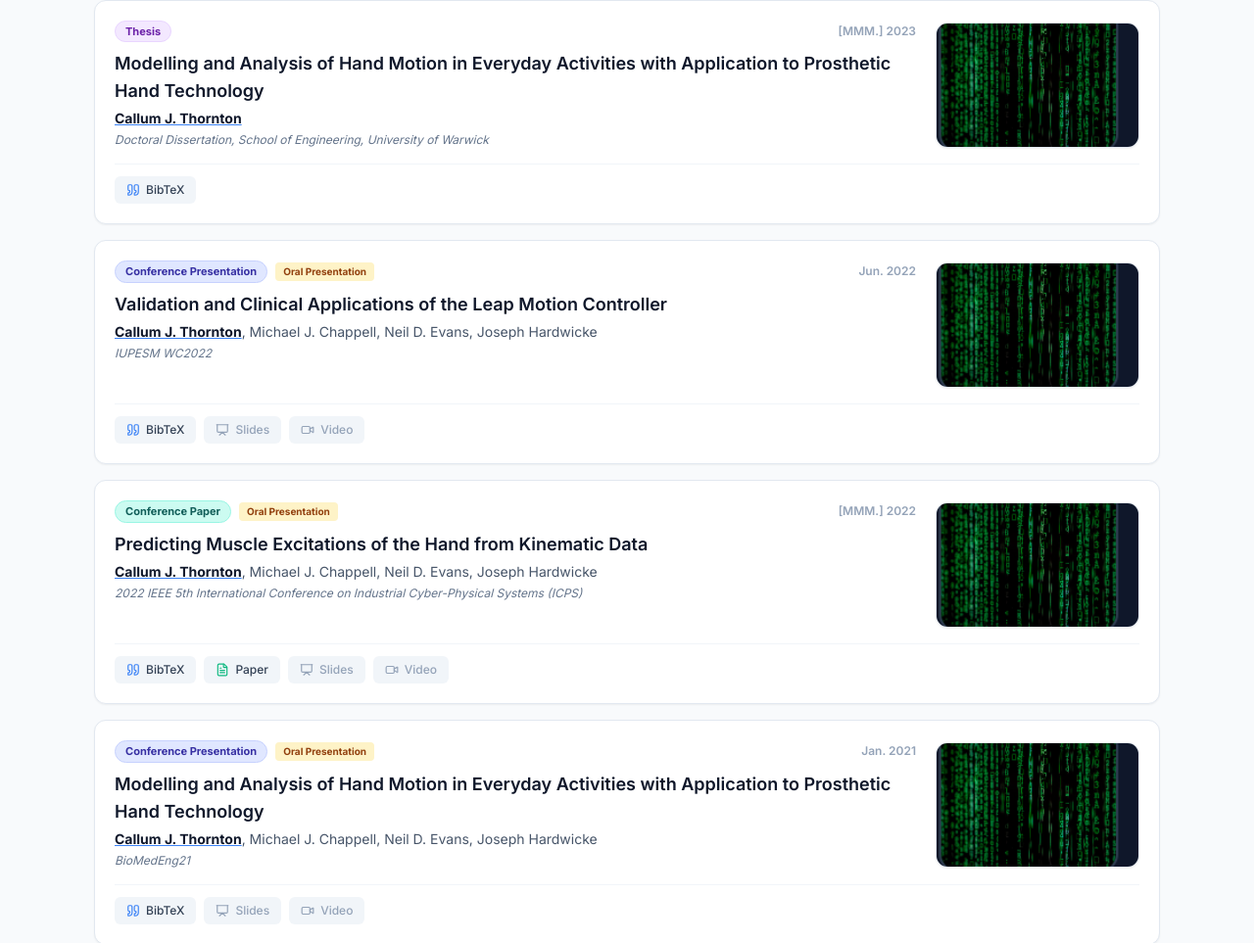
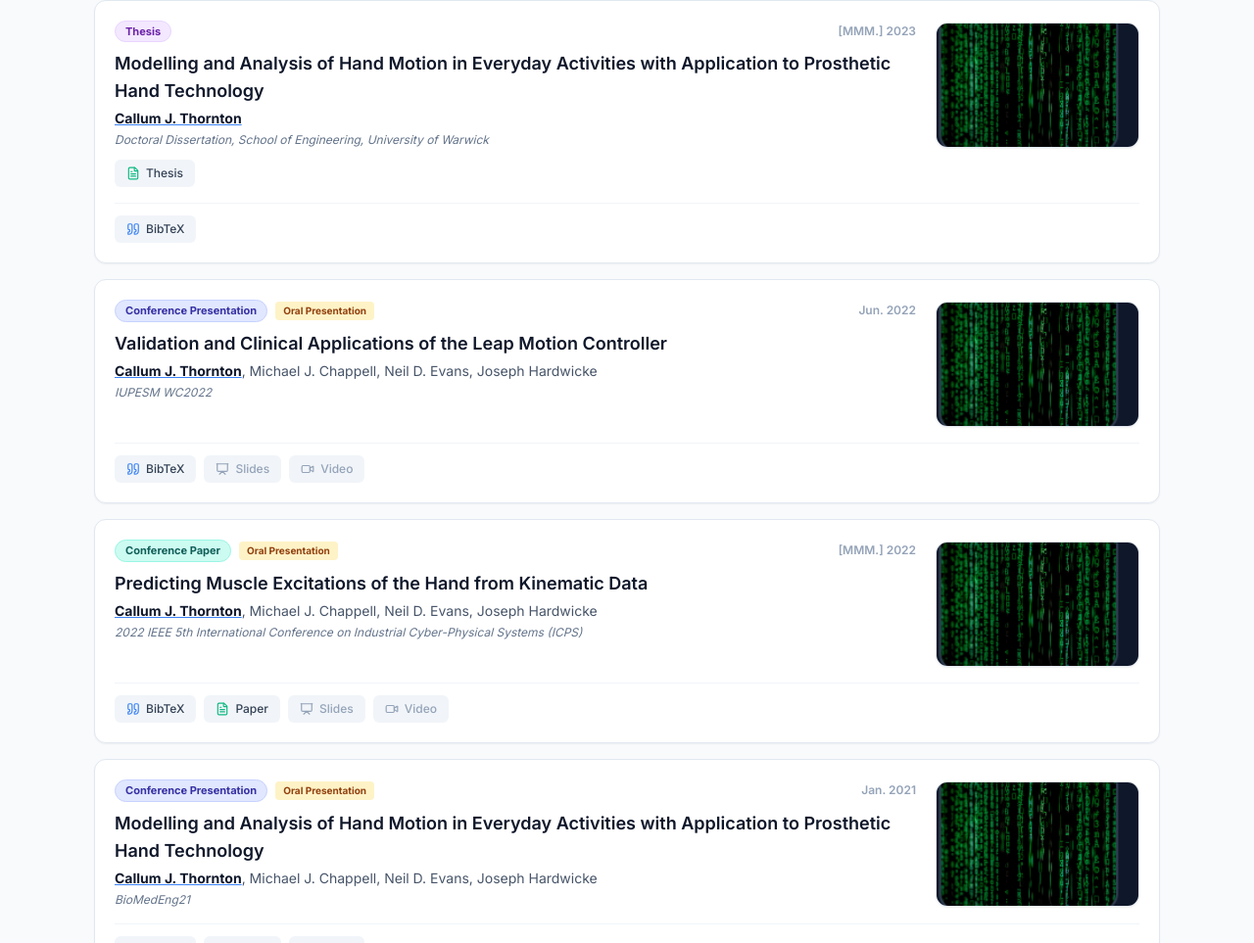
Before and after one commit to callum-thornton/callum-thornton.github.io, a website: page index.html in a window 1280 px wide. Shown: the part 3276-4239 px from the top of the page at 98% size. Drawn offline with nearby package versions, Linux system fonts and the light colour scheme.

Commit message:
Add thesis repository link
Co-authored-by: Copilot <223556219+Copilot@users.noreply.github.com>

```diff
--- a/index.html
+++ b/index.html
@@ -944,6 +944,10 @@
                                 <p class="text-xs text-slate-500 dark:text-slate-400 italic mt-1">
                                     Doctoral Dissertation, School of Engineering, University of Warwick
                                 </p>
+                                <a href="https://wrap.warwick.ac.uk/id/eprint/176869/" target="_blank" rel="noopener noreferrer" class="mt-3 inline-flex items-center space-x-1.5 px-3 py-1.5 rounded-md bg-slate-100 dark:bg-slate-800 hover:bg-slate-200 dark:hover:bg-slate-700 text-xs font-medium text-slate-700 dark:text-slate-300 transition">
+                                    <i data-lucide="file-text" class="w-3.5 h-3.5 text-emerald-500"></i>
+                                    <span>Thesis</span>
+                                </a>
                             </div>
 
                             <button type="button" onclick="openPreviewModal('Thesis (University of Warwick, 2023)', 'Modelling and Analysis of Hand Motion in Everyday Activities with Application to Prosthetic Hand Technology', 'images/dissemination/matrix-placeholder.png')" aria-label="Preview figure for Thesis on Prosthetic Hand Technology" class="group relative w-20 h-16 sm:w-44 sm:h-28 md:w-52 md:h-32 shrink-0 rounded-lg sm:rounded-xl overflow-hidden border border-slate-200 dark:border-slate-700/80 bg-slate-100 dark:bg-slate-800 shadow-sm hover:shadow-md hover:border-brand-500 transition self-start mt-0.5">
```
